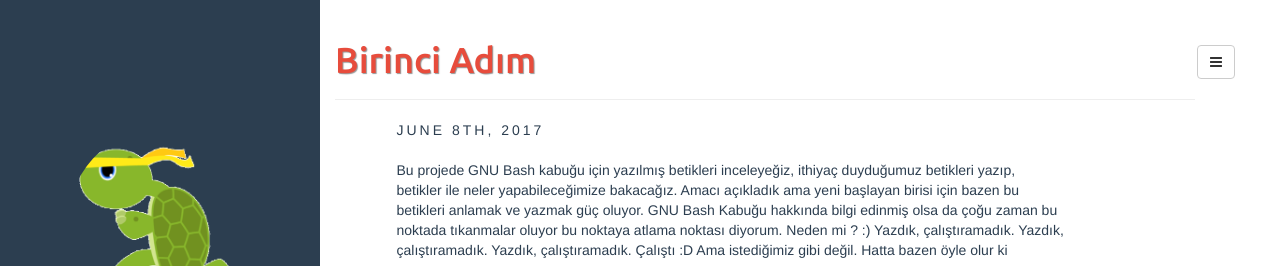
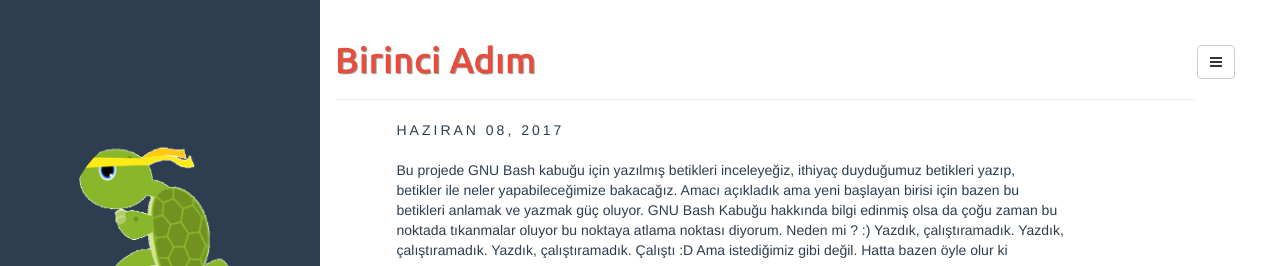
Before and after one commit to burakcl/kalfa, a Jekyll site: the page built from _posts/2017-06-08-Adim-bir.md, in a window 1280 px wide and 900 px high, cut to the strip 0-266 px from the top of the window. Built offline with Jekyll 4.4.1, drawn with Linux system fonts in a browser that asks for light colours.

Commit message:
tr-yama-ay-isimleri

```diff
--- a/_includes/post.html
+++ b/_includes/post.html
@@ -6,15 +6,10 @@
 
 	<div class="col-sm-10">
 	 <span class="post-date">
-	   {% assign d = page.date | date: "%d" | plus:'0' %}
-	   {{ page.date | date: "%B" }}
-	   {% case d %}
-	     {% when 1 or 21 or 31 %}{{ d }}st,
-	     {% when 2 or 22 %}{{ d }}nd,
-	     {% when 3 or 23 %}{{ d }}rd,
-	     {% else %}{{ d }}th,
-	   {% endcase %}
-	   {{ page.date | date: "%Y" }}
+     {% assign m = page.date | date: "%m" | plus: -1 %}
+     {% assign my_array = "Ocak|Şubat|Mart|Nisan|Mayıs|Haziran|Temmuz|Ağustos|Eylül|Ekim|Kasım|Aralık" | split: "|" %}{{ my_array[m] }}
+     {{ page.date | date: "%d"}},
+     {{ page.date | date: "%Y" }}
 	 </span>
 	  <div class="article_body">
 	  {{ content }}
```
